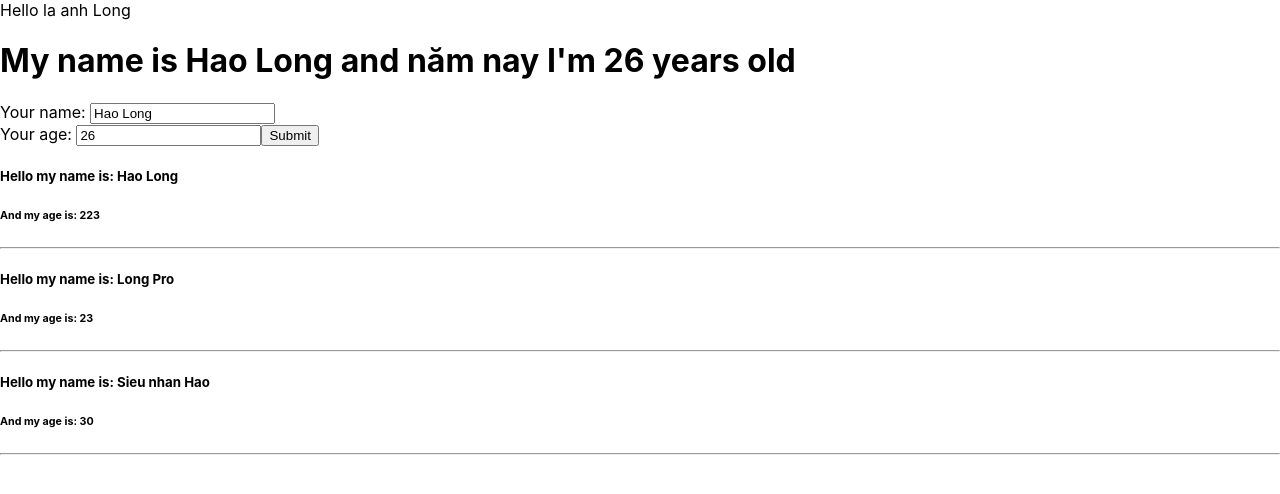
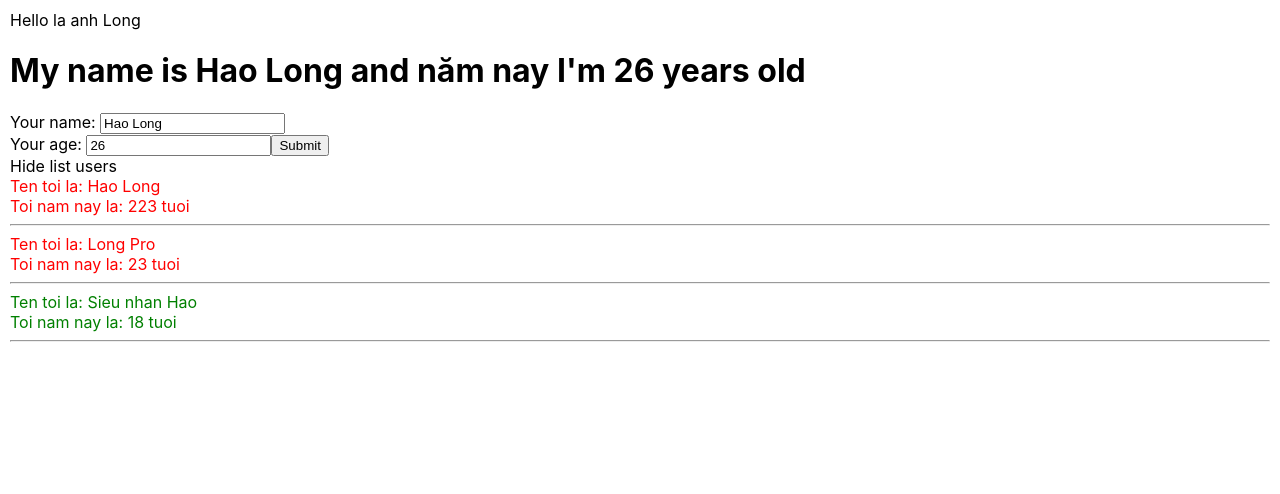
Before and after one commit to HaoLong4935/LearnReact_Section4, a React (Create React App) app: page / in a window 1280 px wide. Shown: the top 494 px of the page. Built offline with nearby package versions, Linux system fonts and the light colour scheme.

Commit message:
Section4_Video26

```diff
--- a/src/App.css
+++ b/src/App.css
@@ -1,4 +1,13 @@
+.red {
+    color: red;
+}
+
+.green {
+    color: green;
+}
+
 body {
+    padding: 10px;
     margin: 0;
     font-family: -apple-system, BlinkMacSystemFont, "Segoe UI", "Roboto", "Oxygen", "Ubuntu", "Cantarell", "Fira Sans", "Droid Sans", "Helvetica Neue", sans-serif;
     -webkit-font-smoothing: antialiased;
@@ -43,6 +52,7 @@ code {
     from {
         transform: rotate(0deg);
     }
+
     to {
         transform: rotate(360deg);
     }
--- a/src/components/UserInfo.js
+++ b/src/components/AddUserInfo.js
@@ -1,6 +1,6 @@
 import React from "react";
 
-class UserIfo extends React.Component {
+class AddUserIfo extends React.Component {
     //Nó dùng cú pháp JSX : Cho phép có thể viết code js bên trong code của html
 
     //Định nghĩa state là một đối tượng có các thuộc tính
@@ -32,8 +32,15 @@ class UserIfo extends React.Component {
 
     handleOnSubmit = event => {
         event.preventDefault();
-        console.log(this.state);
+        this.props.handleCreateUser({
+            id: Math.floor((Math.random() * 100) + 1),
+            name: this.state.name,
+            age: this.state.age,
+            address: this.state.address
+        });
     };
+
+
     render() {
         return (
             <div>
@@ -52,4 +59,4 @@ class UserIfo extends React.Component {
     }
 }
 
-export default UserIfo
+export default AddUserIfo
--- a/src/components/DisplayInfo.js
+++ b/src/components/DisplayInfo.js
@@ -1,7 +1,15 @@
 import React from "react";
 
 class DisplayInfo extends React.Component {
+    state = {
+        isHideShow: true
+    }
 
+    handleClick = () => {
+        this.setState({
+            isHideShow: !this.state.isHideShow
+        })
+    }
 
     render() {
         //Có thể viết code javascrip trước từ return
@@ -15,15 +23,24 @@ class DisplayInfo extends React.Component {
         //Props : Viết tắt của properties
         return (
             <div>
-                {lisUsers.map((user) => {
-                    return (
-                        <div key={user.id}>
-                            <h5>Hello my name is: {user.name} </h5>
-                            <h6>And my age is: {user.age}</h6>
-                            <hr></hr>
+                <div>
+                    <span onClick={() => { this.handleClick() }}> {this.state.isHideShow ? "Hide list users" : "Show list users"}</span>
+                </div>
+                <div>
+                    {this.state.isHideShow &&
+                        <div>
+                            {lisUsers.map((user) => {
+                                return (
+                                    <div key={user.id} className={user.age <= 18 ? "green" : "red"}>
+                                        <div>Ten toi la: {user.name}</div>
+                                        <div>Toi nam nay la: {user.age} tuoi</div>
+                                        <hr></hr>
+                                    </div>
+                                )
+                            })}
                         </div>
-                    )
-                })}
+                    }
+                </div>
             </div>
         )
     }
--- a/src/components/MyComponents.js
+++ b/src/components/MyComponents.js
@@ -1,24 +1,35 @@
 import React from "react";
 import DisplayInfo from "./DisplayInfo";
-import UserIfo from "./UserInfo";
+import AddUserIfo from "./AddUserInfo";
 
 class MyComponents extends React.Component {
     state = {
         lisUsers: [
             { id: 1, name: "Hao Long", age: 223 },
             { id: 2, name: "Long Pro", age: 23 },
-            { id: 3, name: "Sieu nhan Hao", age: 30 }
+            { id: 3, name: "Sieu nhan Hao", age: 18 }
         ]
     }
+
+    handleCreateUser = (userObj) => {
+        this.setState(
+            {
+                lisUsers: [userObj, ...this.state.lisUsers]
+            }
+        )
+    }
+
 
     render() {
         return (
             <div>
-                <UserIfo></UserIfo>
+                <AddUserIfo handleCreateUser={this.handleCreateUser}></AddUserIfo>
                 {/* Có thể viết như này, nhưng có cách viết DRY hơn */}
                 {/* <DisplayInfo name="Hao Long" age={223}></DisplayInfo> */}
 
-                <DisplayInfo lisUsers={this.state.lisUsers}></DisplayInfo>
+                <DisplayInfo
+                    lisUsers={this.state.lisUsers}>
+                </DisplayInfo>
             </div>
         );
     }
--- a/src/index.js
+++ b/src/index.js
@@ -8,9 +8,9 @@ import store from './redux/store';
 const root = ReactDOM.createRoot(document.getElementById('root'));
 root.render(
   <Provider store={store}>
-    <React.StrictMode>
-      <App />
-    </React.StrictMode>
+    {/* <React.StrictMode> */}
+    <App />
+    {/* </React.StrictMode> */}
   </Provider>
 );
 
```
